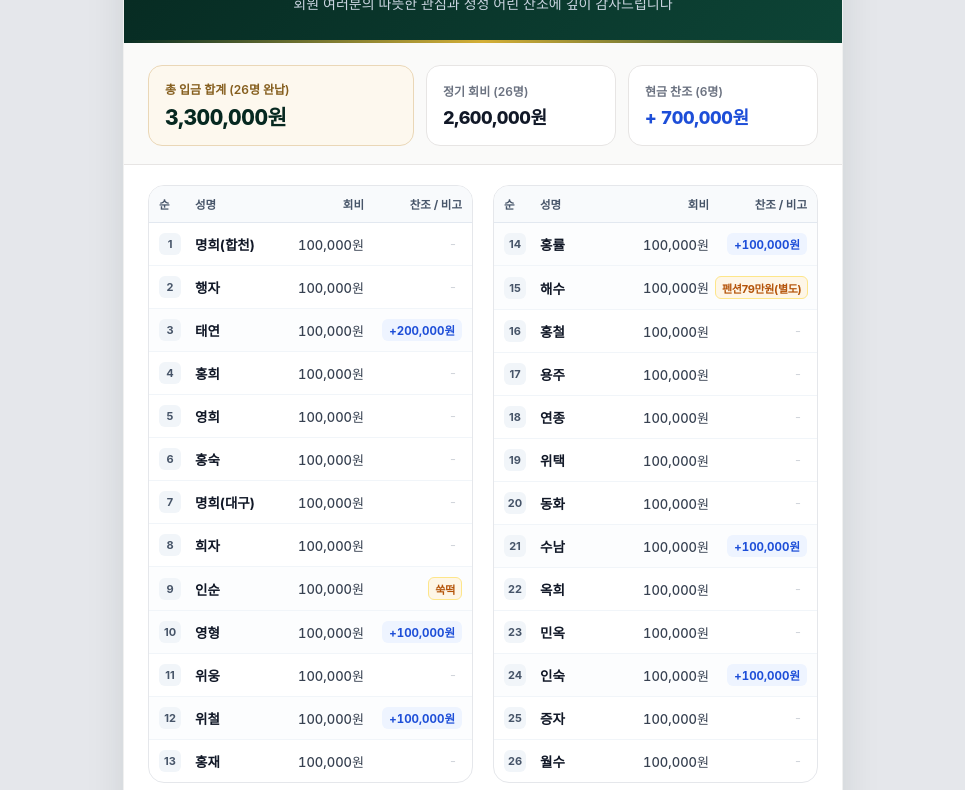
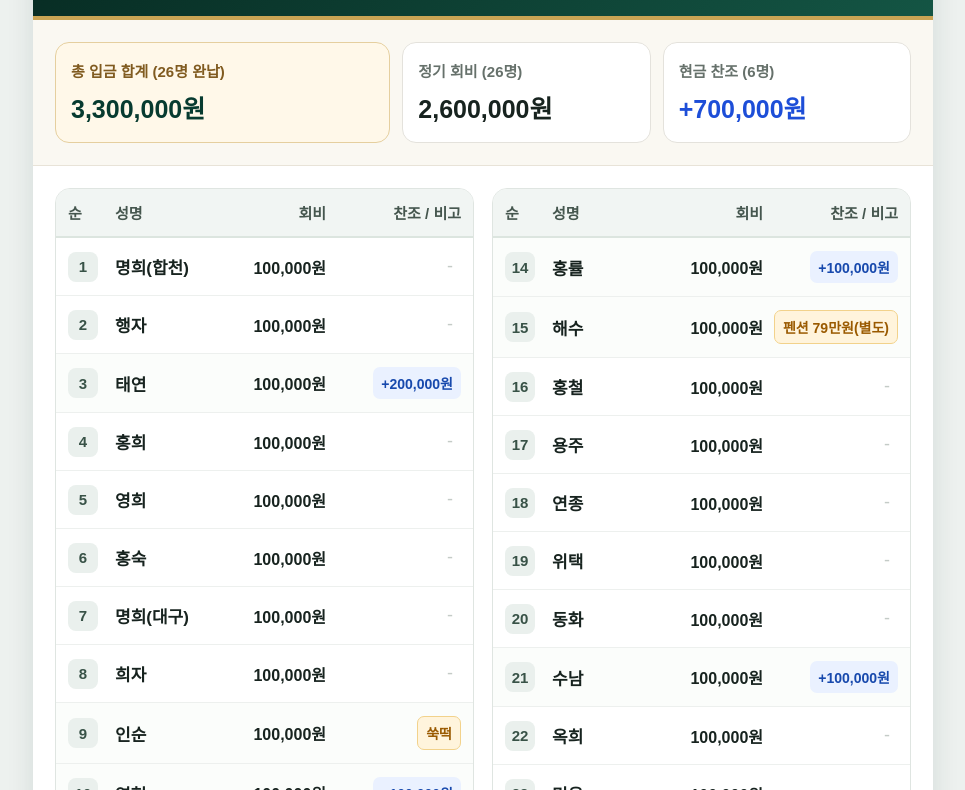
Before and after one commit to yhynong-beep/gahoe-account, a plain HTML site: page 2025회비.html in a window 1280 px wide. Shown: the part 146-936 px from the top of the page, without its empty margins (157-1122 px from the left). Drawn offline with Linux system fonts and the light colour scheme; a web font is replaced by a local one.

Commit message:
2025회비.html 업데이트

```diff
--- a/2025회비.html
+++ b/2025회비.html
@@ -3,409 +3,187 @@
 <head>
 <meta charset="UTF-8">
 <meta name="viewport" content="width=device-width, initial-scale=1.0">
+<meta name="theme-color" content="#073b30">
 <title>2025년 가호회 회비 및 찬조 내역</title>
-  <link rel="stylesheet" as="style" crossorigin href="https://cdn.jsdelivr.net/gh/orioncactus/pretendard@v1.3.9/dist/web/static/pretendard.min.css">
 <style>
-        :root {
-            --primary-dark: #062820;
-            --primary-mid: #0d4436;
-            --gold-main: #b48a3e;
-            --gold-light: #fdf8ee;
-            --gold-border: #ead7b7;
-            --blue-badge-bg: #eef4ff;
-            --blue-badge-text: #1d4ed8;
-            --amber-badge-bg: #fef6e7;
-            --amber-badge-text: #b45309;
-            --bg-outer: #e5e7eb;
-            --card-bg: #ffffff;
-            --text-dark: #111827;
-            --text-gray: #6b7280;
-            --line-color: #f1f5f9;
+*{box-sizing:border-box}
+body{margin:0;padding:18px 12px;background:#edf1ef;color:#17231f;font-family:Arial,"Apple SD Gothic Neo","Malgun Gothic",sans-serif;-webkit-font-smoothing:antialiased}
+#report{max-width:900px;margin:auto;background:#fff;border-radius:22px;overflow:hidden;box-shadow:0 8px 28px #163b301c}
+header{padding:30px 22px;background:linear-gradient(135deg,#062820,#145544);color:white;text-align:center;border-bottom:4px solid #c9a454}
+h1{font-size:clamp(25px,5vw,34px);line-height:1.35;margin:0;font-weight:800}
+header p{font-size:17px;line-height:1.55;color:#e1ece8;margin:12px 0 0}
+.summary{padding:22px;background:#faf8f2;border-bottom:1px solid #e8e3d8}
+.cards{display:grid;grid-template-columns:1.35fr 1fr 1fr;gap:12px}
+.stat{padding:17px 15px;background:white;border:1px solid #e4e2dc;border-radius:14px}
+.stat.main{background:#fff8e9;border-color:#e5cf9f}
+.label{display:block;font-size:15px;font-weight:700;color:#66716b;margin-bottom:8px}
+.value{font-size:clamp(20px,3vw,25px);font-weight:800;white-space:nowrap;color:#17231f;font-variant-numeric:tabular-nums}
+.main .label{color:#805b20} .main .value{color:#073b30}
+.members{padding:22px;display:grid;grid-template-columns:1fr 1fr;gap:18px}
+.column{border:1px solid #dfe5e1;border-radius:15px;overflow:hidden}
+.head,.member{display:grid;grid-template-columns:42px minmax(0,1fr) 112px 130px;align-items:center;column-gap:5px}
+.head{padding:13px 12px;background:#f1f5f3;color:#45564e;font-size:15px;font-weight:800;border-bottom:2px solid #dce5df}
+.member{padding:13px 12px;min-height:58px;border-bottom:1px solid #edf0ee;font-size:17px}
+.member:last-child{border-bottom:0}
+.member.special{background:#fbfdfb}
+.num{width:30px;height:30px;border-radius:8px;background:#eaf0ed;color:#385247;display:flex;align-items:center;justify-content:center;font-size:15px;font-weight:800}
+.name{font-weight:800;white-space:nowrap;font-size:17px}
+.fee{text-align:right;font-size:16px;font-weight:600;white-space:nowrap}
+.note{text-align:right;white-space:nowrap}
+.cash,.item{display:inline-block;padding:6px 8px;border-radius:7px;font-size:14px;font-weight:800}
+.cash{background:#eaf1ff;color:#1749ad}
+.item{background:#fff4dc;color:#9a5a00;border:1px solid #f2d28b}
+.dash{color:#c4cbc7;font-size:18px;padding-right:8px}
+footer{padding:18px 22px;background:#f5f8f6;border-top:1px solid #e0e7e2;display:flex;justify-content:space-between;gap:12px;font-size:14px;line-height:1.5;color:#66716b}
+footer strong{color:#073b30}
+@media(max-width:700px){
+ body{padding:8px 6px}
+ #report{border-radius:15px}
+ header{padding:27px 15px 24px}
+ header p{font-size:16px}
+ .summary{padding:16px 13px}
+ .cards{grid-template-columns:1fr;gap:9px}
+ .stat{padding:14px 16px;display:flex;align-items:center;justify-content:space-between;gap:8px}
+ .label{font-size:16px;margin:0}
+ .value{font-size:22px}
+ .members{grid-template-columns:1fr;padding:14px 10px;gap:14px}
+ .head,.member{grid-template-columns:42px minmax(0,1fr) 125px;column-gap:7px}
+ .head{padding:12px 10px;font-size:16px}
+ .head div:last-child{display:none}
+ .member{grid-template-areas:"num name fee" "num note note";grid-template-columns:42px minmax(0,1fr) 125px;padding:12px 10px;min-height:76px;row-gap:5px}
+ .num{grid-area:num;width:32px;height:32px;font-size:16px}
+ .name{grid-area:name;font-size:20px;align-self:end}
+ .fee{grid-area:fee;font-size:18px;align-self:end}
+ .note{grid-area:note;text-align:left;align-self:start}
+ .cash,.item{font-size:15px;padding:5px 9px}
+ .dash{font-size:16px}
+ footer{flex-direction:column;text-align:center;align-items:center;font-size:14px;padding:16px 12px}
 }
-
-        * {
-            box-sizing: border-box;
-        }
-
-        body {
-            font-family: 'Pretendard', -apple-system, BlinkMacSystemFont, 'Apple SD Gothic Neo', sans-serif;
-            background-color: var(--bg-outer);
-            color: var(--text-dark);
-            margin: 0;
-            padding: 24px 12px;
-            -webkit-font-smoothing: antialiased;
-        }
-
-        /* 메인 카드 컨테이너 */
-        #capture-area {
-            max-width: 720px;
-            margin: 0 auto;
-            background: var(--card-bg);
-            border-radius: 24px;
-            box-shadow: 0 24px 48px -12px rgba(6, 40, 32, 0.18);
-            overflow: hidden;
-            border: 1px solid rgba(0, 0, 0, 0.06);
-        }
-
-        /* 프리미엄 헤더 */
-        header {
-            background: linear-gradient(135deg, var(--primary-dark) 0%, var(--primary-mid) 100%);
-            color: #ffffff;
-            padding: 34px 28px 30px;
-            text-align: center;
-            position: relative;
-        }
-
-        header::after {
-            content: "";
-            position: absolute;
-            bottom: 0;
-            left: 0;
-            right: 0;
-            height: 3px;
-            background: linear-gradient(90deg, transparent, #d4af37, transparent);
-        }
-
-        .eyebrow {
-            display: inline-block;
-            font-size: 11.5px;
-            font-weight: 700;
-            letter-spacing: 2px;
-            color: #e6c67c;
-            background: rgba(212, 175, 55, 0.14);
-            border: 1px solid rgba(212, 175, 55, 0.35);
-            padding: 4px 14px;
-            border-radius: 999px;
-            margin-bottom: 12px;
-        }
-
-        header h1 {
-            margin: 0;
-            font-size: 25px;
-            font-weight: 800;
-            letter-spacing: -0.6px;
-            color: #ffffff;
-        }
-
-        header p {
-            margin: 8px 0 0;
-            font-size: 14px;
-            color: #cbd5e1;
-            font-weight: 400;
-        }
-
-        /* 요약 대시보드 */
-        .summary-section {
-            padding: 22px 24px 18px;
-            background: #fafaf9;
-            border-bottom: 1px solid #e7e5e4;
-        }
-
-        .summary-cards {
-            display: grid;
-            grid-template-columns: 1.4fr 1fr 1fr;
-            gap: 12px;
-        }
-
-        .stat-card {
-            background: #ffffff;
-            border: 1px solid #e7e5e4;
-            border-radius: 14px;
-            padding: 14px 16px;
-            display: flex;
-            flex-direction: column;
-            justify-content: center;
-        }
-
-        .stat-card.main {
-            background: var(--gold-light);
-            border: 1px solid var(--gold-border);
-        }
-
-        .stat-label {
-            font-size: 12px;
-            font-weight: 600;
-            color: var(--text-gray);
-            margin-bottom: 4px;
-        }
-
-        .stat-card.main .stat-label {
-            color: #855e1d;
-        }
-
-        .stat-value {
-            font-size: 18px;
-            font-weight: 800;
-            color: var(--text-dark);
-            font-variant-numeric: tabular-nums;
-            letter-spacing: -0.4px;
-        }
-
-        .stat-card.main .stat-value {
-            font-size: 21px;
-            color: var(--primary-dark);
-        }
-
-        /* 2단 명단 그리드 */
-        .members-wrapper {
-            padding: 20px 24px 24px;
-            display: grid;
-            grid-template-columns: 1fr 1fr;
-            gap: 20px;
-        }
-
-        .column-box {
-            border: 1px solid #e5e7eb;
-            border-radius: 16px;
-            overflow: hidden;
-            background: #ffffff;
-        }
-
-        .col-head {
-            display: grid;
-            grid-template-columns: 36px 1fr 82px 92px;
-            background: #f8fafc;
-            padding: 10px 10px;
-            font-size: 11.5px;
-            font-weight: 700;
-            color: #475569;
-            border-bottom: 1.5px solid #e2e8f0;
-        }
-
-        .member-row {
-            display: grid;
-            grid-template-columns: 36px 1fr 82px 92px;
-            align-items: center;
-            padding: 10px 10px;
-            border-bottom: 1px solid var(--line-color);
-            font-size: 13.5px;
-        }
-
-        .member-row:last-child {
-            border-bottom: none;
-        }
-
-        .member-row.accent-row {
-            background-color: #fcfdfe;
-        }
-
-        .num {
-            width: 22px;
-            height: 22px;
-            border-radius: 6px;
-            background: #f1f5f9;
-            color: #475569;
-            font-size: 11px;
-            font-weight: 700;
-            display: inline-flex;
-            align-items: center;
-            justify-content: center;
-        }
-
-        .name {
-            font-weight: 700;
-            color: var(--text-dark);
-            white-space: nowrap;
-        }
-
-        .fee {
-            text-align: right;
-            font-weight: 500;
-            color: #374151;
-            font-variant-numeric: tabular-nums;
-            padding-right: 6px;
-            font-size: 13px;
-        }
-
-        .note {
-            text-align: right;
-        }
-
-        /* 배지 스타일 */
-        .badge-cash {
-            display: inline-block;
-            background: var(--blue-badge-bg);
-            color: var(--blue-badge-text);
-            font-weight: 700;
-            font-size: 11.5px;
-            padding: 3px 7px;
-            border-radius: 6px;
-            font-variant-numeric: tabular-nums;
-        }
-
-        .badge-item {
-            display: inline-block;
-            background: var(--amber-badge-bg);
-            color: var(--amber-badge-text);
-            border: 1px solid #fde68a;
-            font-weight: 700;
-            font-size: 11px;
-            padding: 2.5px 6px;
-            border-radius: 6px;
-            letter-spacing: -0.3px;
-            white-space: nowrap;
-        }
-
-        .dash {
-            color: #d1d5db;
-            font-size: 13px;
-            padding-right: 6px;
-        }
-
-        /* 하단 푸터 */
-        footer {
-            background: #f8fafc;
-            border-top: 1px solid #e5e7eb;
-            padding: 16px 24px;
-            display: flex;
-            justify-content: space-between;
-            align-items: center;
-            font-size: 12px;
-            color: var(--text-gray);
-        }
-
-        footer strong {
-            color: var(--primary-dark);
-        }
-
-        /* 모바일 화면 대응 */
-        @media (max-width: 660px) {
-            .summary-cards {
-                grid-template-columns: 1fr;
-            }
-            .members-wrapper {
-                grid-template-columns: 1fr;
-                gap: 14px;
-            }
-            footer {
-                flex-direction: column;
-                gap: 4px;
-                text-align: center;
-            }
+@media(min-width:701px) and (max-width:900px){
+ .members{grid-template-columns:1fr}
 }
 </style>
 </head>
 <body>
-  <div id="capture-area">
+<div id="report">
 <header>
-    <div class="eyebrow">2025 GAHOHOE REPORT</div>
  <h1>2025년 가호회 회비 및 찬조 내역</h1>
  <p>회원 여러분의 따뜻한 관심과 정성 어린 찬조에 깊이 감사드립니다</p>
 </header>
-   <div class="summary-section">
-    <div class="summary-cards">
-     <div class="stat-card main">
-      <span class="stat-label">총 입금 합계 (26명 완납)</span> <span class="stat-value">3,300,000원</span>
+<section class="summary">
+ <div class="cards">
+  <div class="stat main"><span class="label">총 입금 합계 (26명 완납)</span><span class="value">3,300,000원</span></div>
+  <div class="stat"><span class="label">정기 회비 (26명)</span><span class="value">2,600,000원</span></div>
+  <div class="stat"><span class="label">현금 찬조 (6명)</span><span class="value" style="color:#1d4ed8">+700,000원</span></div>
  </div>
-     <div class="stat-card">
-      <span class="stat-label">정기 회비 (26명)</span> <span class="stat-value">2,600,000원</span>
+</section>
+<section class="members">
+ <div class="column"><div class="head"><div>순</div><div>성명</div><div style="text-align:right">회비</div><div style="text-align:right">찬조 / 비고</div></div><div class="member">
+      <span class="num">1</span><span class="name">명희(합천)</span>
+      <span class="fee">100,000원</span><span class="note"><span class="dash">-</span></span>
     </div>
-     <div class="stat-card">
-      <span class="stat-label">현금 찬조 (6명)</span> <span class="stat-value" style="color: #1d4ed8;">+ 700,000원</span>
+<div class="member">
+      <span class="num">2</span><span class="name">행자</span>
+      <span class="fee">100,000원</span><span class="note"><span class="dash">-</span></span>
     </div>
+<div class="member special">
+      <span class="num">3</span><span class="name">태연</span>
+      <span class="fee">100,000원</span><span class="note"><span class="cash">+200,000원</span></span>
     </div>
+<div class="member">
+      <span class="num">4</span><span class="name">홍희</span>
+      <span class="fee">100,000원</span><span class="note"><span class="dash">-</span></span>
     </div>
-   <div class="members-wrapper">
-    <!-- 좌측 1번 ~ 13번 -->
-    <div class="column-box">
-     <div class="col-head">
-      <div>순</div>
-      <div>성명</div>
-      <div style="text-align: right; padding-right: 6px;">회비</div>
-      <div style="text-align: right;">찬조 / 비고</div>
+<div class="member">
+      <span class="num">5</span><span class="name">영희</span>
+      <span class="fee">100,000원</span><span class="note"><span class="dash">-</span></span>
     </div>
-     <div class="member-row">
-      <span class="num">1</span><span class="name">명희(합천)</span><span class="fee">100,000원</span><span class="note"><span class="dash">-</span></span>
+<div class="member">
+      <span class="num">6</span><span class="name">홍숙</span>
+      <span class="fee">100,000원</span><span class="note"><span class="dash">-</span></span>
     </div>
-     <div class="member-row">
-      <span class="num">2</span><span class="name">행자</span><span class="fee">100,000원</span><span class="note"><span class="dash">-</span></span>
+<div class="member">
+      <span class="num">7</span><span class="name">명희(대구)</span>
+      <span class="fee">100,000원</span><span class="note"><span class="dash">-</span></span>
     </div>
-     <div class="member-row accent-row">
-      <span class="num">3</span><span class="name">태연</span><span class="fee">100,000원</span><span class="note"><span class="badge-cash">+200,000원</span></span>
+<div class="member">
+      <span class="num">8</span><span class="name">희자</span>
+      <span class="fee">100,000원</span><span class="note"><span class="dash">-</span></span>
     </div>
-     <div class="member-row">
-      <span class="num">4</span><span class="name">홍희</span><span class="fee">100,000원</span><span class="note"><span class="dash">-</span></span>
+<div class="member special">
+      <span class="num">9</span><span class="name">인순</span>
+      <span class="fee">100,000원</span><span class="note"><span class="item">쑥떡</span></span>
     </div>
-     <div class="member-row">
-      <span class="num">5</span><span class="name">영희</span><span class="fee">100,000원</span><span class="note"><span class="dash">-</span></span>
+<div class="member special">
+      <span class="num">10</span><span class="name">영형</span>
+      <span class="fee">100,000원</span><span class="note"><span class="cash">+100,000원</span></span>
     </div>
-     <div class="member-row">
-      <span class="num">6</span><span class="name">홍숙</span><span class="fee">100,000원</span><span class="note"><span class="dash">-</span></span>
+<div class="member">
+      <span class="num">11</span><span class="name">위웅</span>
+      <span class="fee">100,000원</span><span class="note"><span class="dash">-</span></span>
     </div>
-     <div class="member-row">
-      <span class="num">7</span><span class="name">명희(대구)</span><span class="fee">100,000원</span><span class="note"><span class="dash">-</span></span>
+<div class="member special">
+      <span class="num">12</span><span class="name">위철</span>
+      <span class="fee">100,000원</span><span class="note"><span class="cash">+100,000원</span></span>
     </div>
-     <div class="member-row">
-      <span class="num">8</span><span class="name">희자</span><span class="fee">100,000원</span><span class="note"><span class="dash">-</span></span>
+<div class="member">
+      <span class="num">13</span><span class="name">홍재</span>
+      <span class="fee">100,000원</span><span class="note"><span class="dash">-</span></span>
+    </div></div>
+ <div class="column"><div class="head"><div>순</div><div>성명</div><div style="text-align:right">회비</div><div style="text-align:right">찬조 / 비고</div></div><div class="member special">
+      <span class="num">14</span><span class="name">홍률</span>
+      <span class="fee">100,000원</span><span class="note"><span class="cash">+100,000원</span></span>
     </div>
-     <div class="member-row accent-row">
-      <span class="num">9</span><span class="name">인순</span><span class="fee">100,000원</span><span class="note"><span class="badge-item">쑥떡</span></span>
+<div class="member special">
+      <span class="num">15</span><span class="name">해수</span>
+      <span class="fee">100,000원</span><span class="note"><span class="item">펜션 79만원(별도)</span></span>
     </div>
-     <div class="member-row accent-row">
-      <span class="num">10</span><span class="name">영형</span><span class="fee">100,000원</span><span class="note"><span class="badge-cash">+100,000원</span></span>
+<div class="member">
+      <span class="num">16</span><span class="name">홍철</span>
+      <span class="fee">100,000원</span><span class="note"><span class="dash">-</span></span>
     </div>
-     <div class="member-row">
-      <span class="num">11</span><span class="name">위웅</span><span class="fee">100,000원</span><span class="note"><span class="dash">-</span></span>
+<div class="member">
+      <span class="num">17</span><span class="name">용주</span>
+      <span class="fee">100,000원</span><span class="note"><span class="dash">-</span></span>
     </div>
-     <div class="member-row accent-row">
-      <span class="num">12</span><span class="name">위철</span><span class="fee">100,000원</span><span class="note"><span class="badge-cash">+100,000원</span></span>
+<div class="member">
+      <span class="num">18</span><span class="name">연종</span>
+      <span class="fee">100,000원</span><span class="note"><span class="dash">-</span></span>
     </div>
-     <div class="member-row">
-      <span class="num">13</span><span class="name">홍재</span><span class="fee">100,000원</span><span class="note"><span class="dash">-</span></span>
+<div class="member">
+      <span class="num">19</span><span class="name">위택</span>
+      <span class="fee">100,000원</span><span class="note"><span class="dash">-</span></span>
     </div>
+<div class="member">
+      <span class="num">20</span><span class="name">동화</span>
+      <span class="fee">100,000원</span><span class="note"><span class="dash">-</span></span>
     </div>
-    <!-- 우측 14번 ~ 26번 -->
-    <div class="column-box">
-     <div class="col-head">
-      <div>순</div>
-      <div>성명</div>
-      <div style="text-align: right; padding-right: 6px;">회비</div>
-      <div style="text-align: right;">찬조 / 비고</div>
+<div class="member special">
+      <span class="num">21</span><span class="name">수남</span>
+      <span class="fee">100,000원</span><span class="note"><span class="cash">+100,000원</span></span>
     </div>
-     <div class="member-row accent-row">
-      <span class="num">14</span><span class="name">홍률</span><span class="fee">100,000원</span><span class="note"><span class="badge-cash">+100,000원</span></span>
+<div class="member">
+      <span class="num">22</span><span class="name">옥희</span>
+      <span class="fee">100,000원</span><span class="note"><span class="dash">-</span></span>
     </div>
-     <div class="member-row accent-row">
-      <span class="num">15</span><span class="name">해수</span><span class="fee">100,000원</span><span class="note"><span class="badge-item">펜션79만원(별도)</span></span>
+<div class="member">
+      <span class="num">23</span><span class="name">민옥</span>
+      <span class="fee">100,000원</span><span class="note"><span class="dash">-</span></span>
     </div>
-     <div class="member-row">
-      <span class="num">16</span><span class="name">홍철</span><span class="fee">100,000원</span><span class="note"><span class="dash">-</span></span>
+<div class="member special">
+      <span class="num">24</span><span class="name">인숙</span>
+      <span class="fee">100,000원</span><span class="note"><span class="cash">+100,000원</span></span>
     </div>
-     <div class="member-row">
-      <span class="num">17</span><span class="name">용주</span><span class="fee">100,000원</span><span class="note"><span class="dash">-</span></span>
+<div class="member">
+      <span class="num">25</span><span class="name">증자</span>
+      <span class="fee">100,000원</span><span class="note"><span class="dash">-</span></span>
     </div>
-     <div class="member-row">
-      <span class="num">18</span><span class="name">연종</span><span class="fee">100,000원</span><span class="note"><span class="dash">-</span></span>
-     </div>
-     <div class="member-row">
-      <span class="num">19</span><span class="name">위택</span><span class="fee">100,000원</span><span class="note"><span class="dash">-</span></span>
-     </div>
-     <div class="member-row">
-      <span class="num">20</span><span class="name">동화</span><span class="fee">100,000원</span><span class="note"><span class="dash">-</span></span>
-     </div>
-     <div class="member-row accent-row">
-      <span class="num">21</span><span class="name">수남</span><span class="fee">100,000원</span><span class="note"><span class="badge-cash">+100,000원</span></span>
-     </div>
-     <div class="member-row">
-      <span class="num">22</span><span class="name">옥희</span><span class="fee">100,000원</span><span class="note"><span class="dash">-</span></span>
-     </div>
-     <div class="member-row">
-      <span class="num">23</span><span class="name">민옥</span><span class="fee">100,000원</span><span class="note"><span class="dash">-</span></span>
-     </div>
-     <div class="member-row accent-row">
-      <span class="num">24</span><span class="name">인숙</span><span class="fee">100,000원</span><span class="note"><span class="badge-cash">+100,000원</span></span>
-     </div>
-     <div class="member-row">
-      <span class="num">25</span><span class="name">증자</span><span class="fee">100,000원</span><span class="note"><span class="dash">-</span></span>
-     </div>
-     <div class="member-row">
-      <span class="num">26</span><span class="name">월수</span><span class="fee">100,000원</span><span class="note"><span class="dash">-</span></span>
-     </div>
-    </div>
-   </div>
-   <footer>
-    <span><strong>가호회</strong> 공식 회비·찬조 내역서</span> <span>※ 별도 찬조(물품·숙박)는 총 입금 합계에서 제외됨</span>
-   </footer>
+<div class="member">
+      <span class="num">26</span><span class="name">월수</span>
+      <span class="fee">100,000원</span><span class="note"><span class="dash">-</span></span>
+    </div></div>
+</section>
+<footer><span><strong>가호회</strong> 공식 회비·찬조 내역서</span><span>※ 별도 찬조(물품·숙박)는 총 입금 합계에서 제외됨</span></footer>
 </div>
 </body>
 </html>
```
Lines whose indentation alone changed are shown as unchanged.
